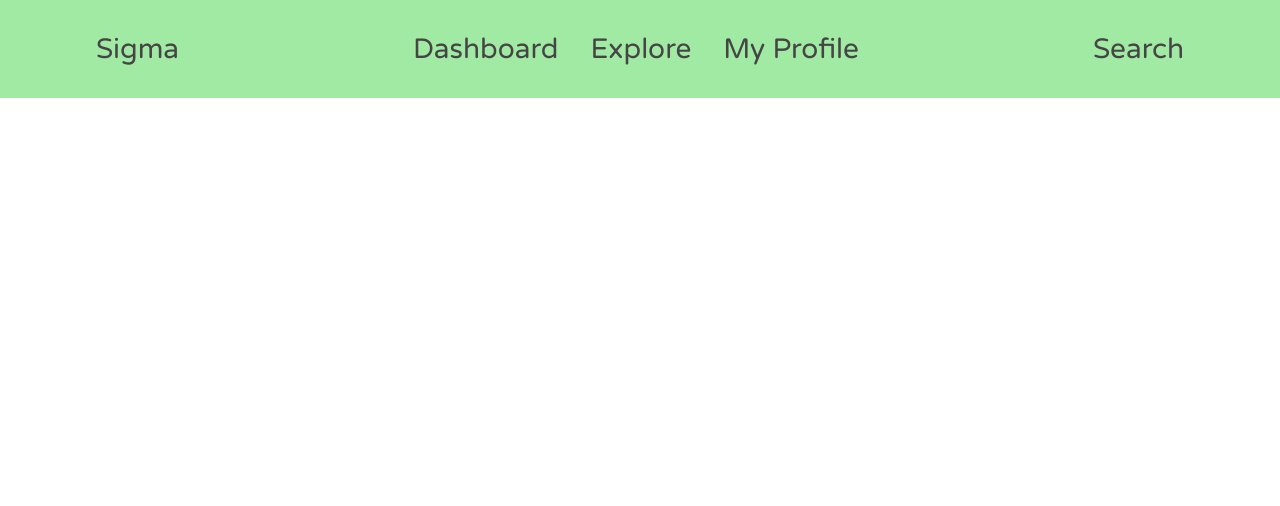
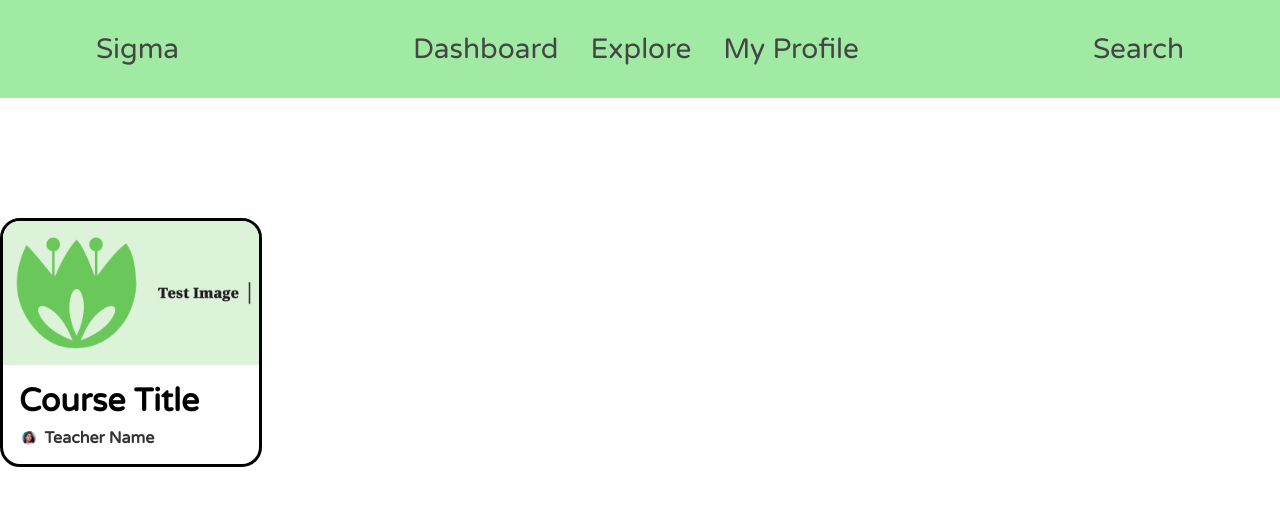
Before and after one commit to v4sj4n/sigma, a React (Vite) app: page / in a window 1280 px wide. Shown: the top 506 px of the page. Built offline with nearby package versions, Linux system fonts and the light colour scheme.

Commit message:
Created a card component

```diff
--- a/src/App.tsx
+++ b/src/App.tsx
@@ -1,9 +1,17 @@
+import Card from "./Components/Card/Card"
 import Header from "./Components/Header/Header"
 
 export default function App() {
   return (
     <>
       <Header />
+      <br />
+      <br />
+      <br />
+      <br />
+      <br />
+      <br />
+      <Card />
     </>
   )
 }
--- /dev/null
+++ b/src/Components/Card/Card.module.css
@@ -0,0 +1,40 @@
+.card {
+    border: 3px solid #000;
+    border-radius: 1.25rem;
+    overflow: hidden;
+    width: 20%;
+
+    >img {
+        width: 100%;
+    }
+
+    & h1 {
+        margin-top: 0.75rem;
+        margin-bottom: 0.5rem;
+        padding-left: 1rem;
+    }
+
+    >div {
+        display: flex;
+        align-items: center;
+        gap: 0.5rem;
+        margin-bottom: 1rem;
+        padding-left: 1.2rem;
+
+        >img {
+            border-radius: 20px;
+            width: 6%;
+            height: 6%;
+        }
+
+        >h4 {
+            margin: 0;
+            color: #333;
+        }
+    }
+}
+
+.card:hover {
+    border-right: 9px solid #000;
+    border-bottom: 9px solid #000;
+}
--- /dev/null
+++ b/src/Components/Card/Card.tsx
@@ -0,0 +1,13 @@
+import styles from "./Card.module.css"
+export default function Card() {
+  return (
+    <div className={styles.card}>
+      <img src="template.png" alt="Course name" />
+        <h1>Course Title</h1>
+      <div>
+        <img src="teacher.png" alt="Teacher name" />
+        <h4>Teacher Name</h4>
+      </div>
+    </div>
+  )
+}
--- a/src/Components/Header/Header.module.css
+++ b/src/Components/Header/Header.module.css
@@ -1,7 +1,7 @@
 .navbar {
     display: flex;
     justify-content: space-between;
-padding: 2rem 6rem;
+    padding: 2rem 6rem;
     background-color: #A1EAA3;
 
 
@@ -11,7 +11,7 @@ padding: 2rem 6rem;
         color: #454545;
     }
 
-    > div  {
+    >div {
         display: flex;
         gap: 2rem;
         flex-direction: row;
--- a/src/index.css
+++ b/src/index.css
@@ -1,6 +1,8 @@
 @import url('https://fonts.googleapis.com/css2?family=Varela+Round&display=swap');
 
-
+:root{
+  box-sizing: border-box;
+}
 body, html{
   margin: 0;
   padding: 0;
```
Also changed, not shown: public/teacher.png (added), public/template.png (added).
